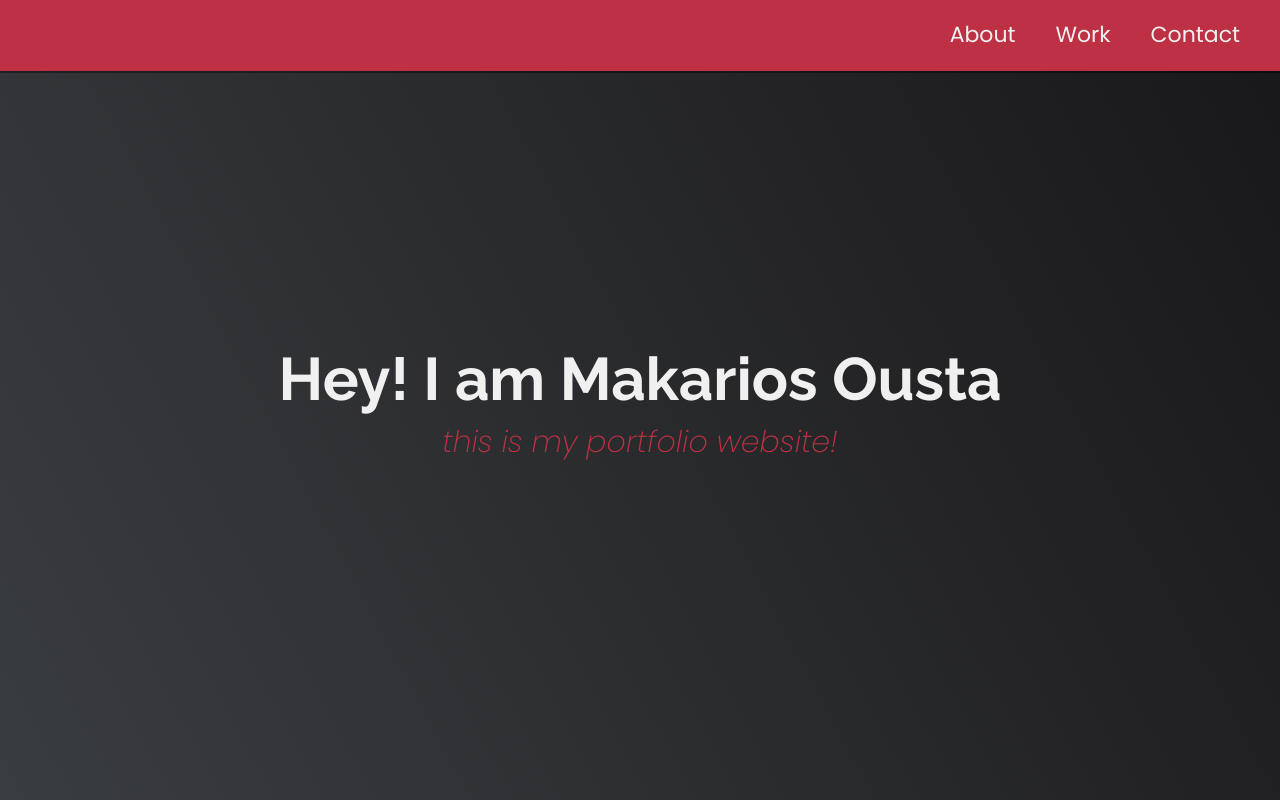
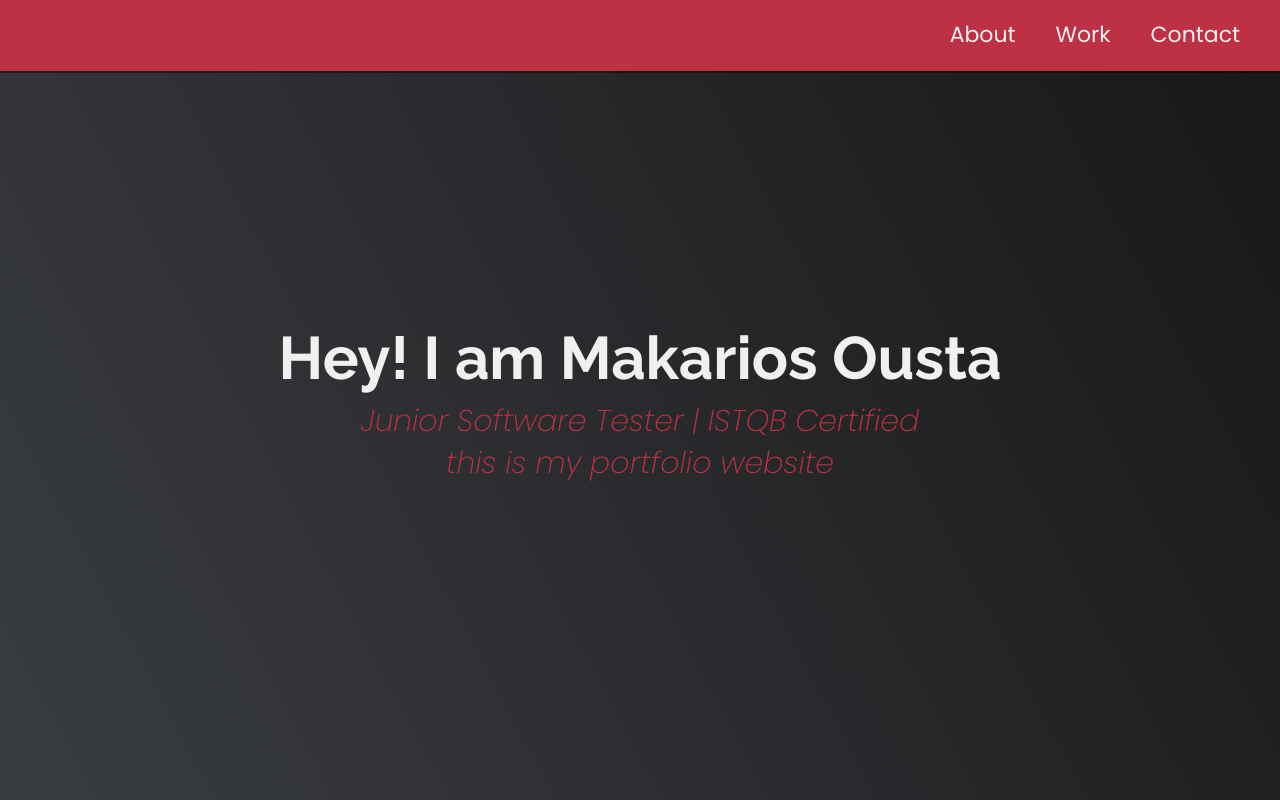
Before and after one commit to makariosousta/makariosousta.github.io, a plain HTML site: page index.html in a window 1280 px wide. Shown: the top 800 px of the page. Drawn offline with Linux system fonts and the light colour scheme.

Commit message:
Update index.html

```diff
--- a/index.html
+++ b/index.html
@@ -42,7 +42,8 @@
 
     <section id="welcome-section" class="welcome-section">
       <h1>Hey! I am Makarios Ousta</h1>
-      <p>this is my portfolio website!</p>
+      <p>Junior Software Tester | ISTQB Certified</p>
+      <p>this is my portfolio website</p>
     </section>
 
     <!-- END WELCOME SECTION -->
```
